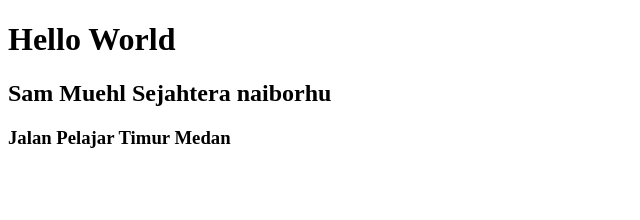
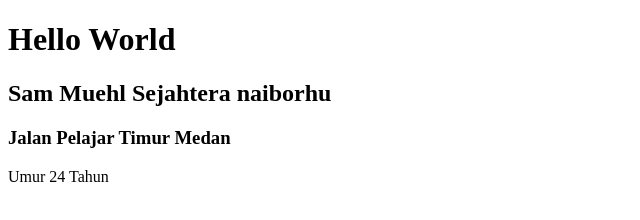
Before and after one commit to samsena2408/belajargitt, a plain HTML site: page index.html in a window 1280 px wide. Shown: the whole page, without its empty margins (0-640 px from the left). Drawn offline with Linux system fonts and the light colour scheme.

Commit message:
Menambahkan Umur

```diff
--- a/index.html
+++ b/index.html
@@ -9,5 +9,6 @@
     <h1> Hello World </h1>
     <h2>Sam Muehl Sejahtera naiborhu</h2>
     <h3> Jalan Pelajar Timur Medan </h3>
+    <p> Umur 24 Tahun </p>
 </body>
 </html>
```
